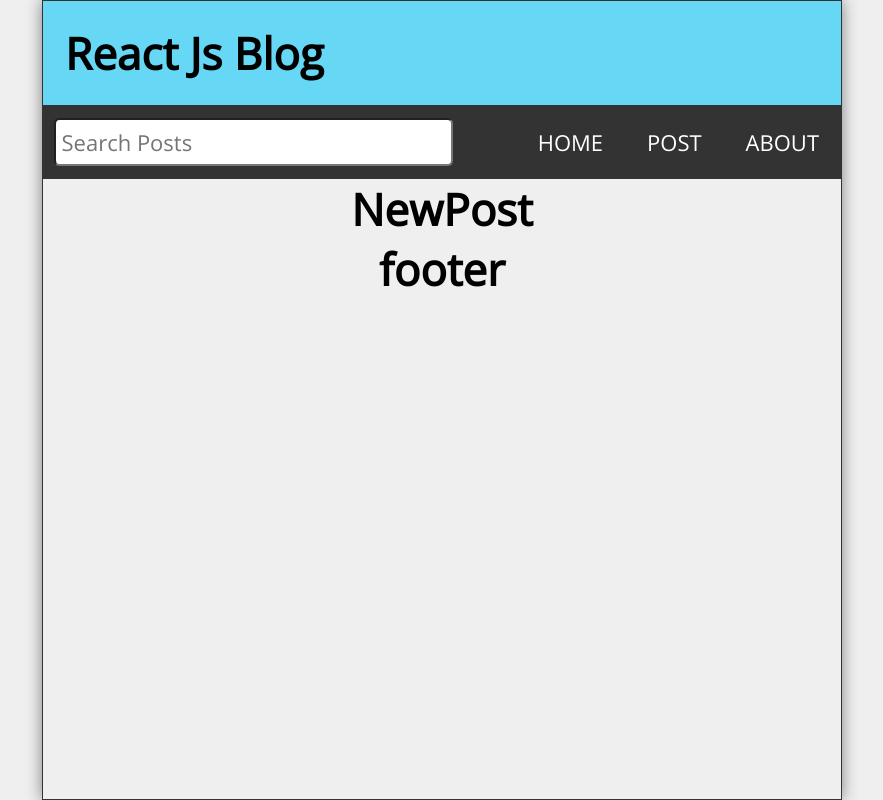
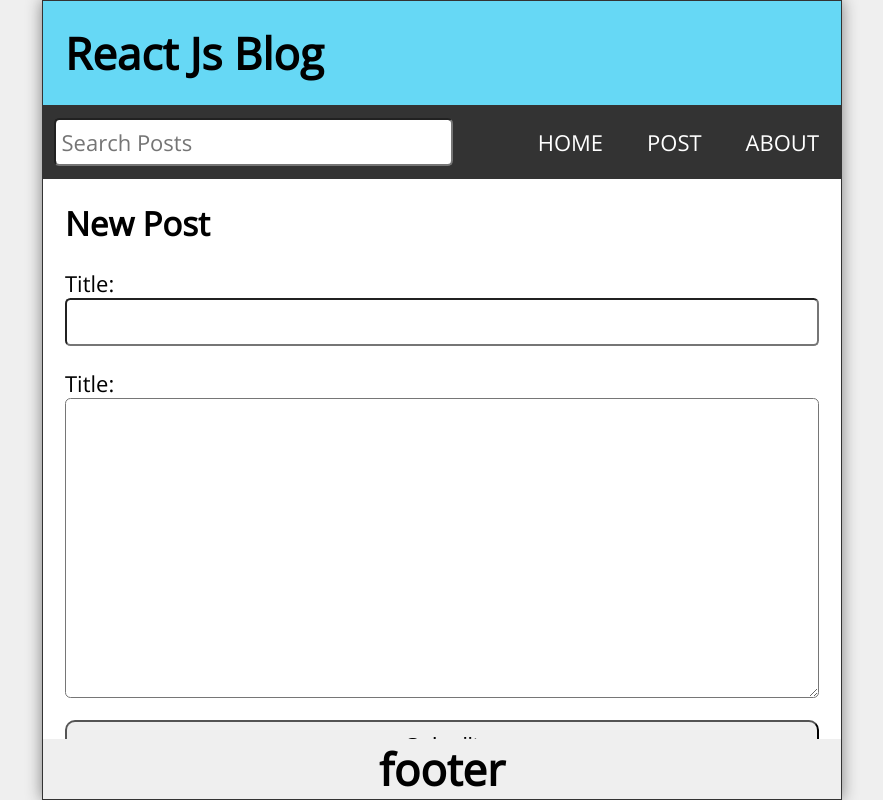
Before and after one commit to pop-dev5016/react-router, a React (Create React App) app: page /post in a window 1280 px wide. Shown: the whole page, without its empty margins (198-1081 px from the left). Built offline with nearby package versions, Linux system fonts and the light colour scheme.

Commit message:
newpost component

```diff
--- a/src/App.js
+++ b/src/App.js
@@ -10,8 +10,7 @@ import Footer from './Footer';
 import Home from './Home'
 
 function App() {
-  const [search,setSearch] = useState("")
-  const [searchResults,setSearchResults] = useState([])
+
   const [posts,setPosts] = useState([
     {
       id: 1,
@@ -38,12 +37,28 @@ function App() {
       body: "Lorem ipsum dolor sit amet consectetur adipisicing elit. Quis consequatur expedita, assumenda similique non optio! Modi nesciunt excepturi corrupti atque blanditiis quo nobis, non optio quae possimus illum exercitationem ipsa!"
     }
   ])
+  const [search,setSearch] = useState("")
+  const [searchResults,setSearchResults] = useState([])
+  const [postTitle,setPostTitle]=useState('')
+  const [postbody,setPostBody]=useState('')
   const history = useHistory()
+
   const handleDelete = (id) =>{
     const postslist = posts.filter(post=>post.id !== id)
     setPosts(postslist)
     history.push('/')
   }
+
+  const handleSubmit = () =>{
+
+  }
+
+
+
+
+
+
+
   return (
     <div className="App">
       <Header title={"React Js Blog"}></Header>
@@ -56,7 +71,13 @@ function App() {
           </Route>
 
           <Route exact path="/post">
-              <NewPost/>
+              <NewPost
+                 handleSubmit={handleSubmit}
+                 postTitle={postTitle}
+                 setPostTitle={setPostTitle}
+                 postbody={postbody}
+                 setPostBody={setPostBody}
+              />
           </Route>
 
           <Route path="/post/:id">
--- a/src/NewPost.js
+++ b/src/NewPost.js
@@ -1,9 +1,28 @@
 import React from 'react'
 
-const NewPost = () => {
+const NewPost = ({handleSubmit,postTitle,setPostTitle,postbody,setPostBody}) => {
   return (
-    <main>
-        <h1> NewPost </h1>
+    <main className='NewPost'>
+        <h2> New Post </h2>
+        <form className='newPostForm' onSubmit={handleSubmit}>
+                <label htmlFor='postTitle'>Title:</label>
+                <input
+                id="postTitle"
+                type="text"
+                required
+                value={postTitle}
+                onChange={(e)=>setPostTitle(e.preventDefault())}
+                />
+                <label htmlFor='postBody'>Title:</label>
+                <textarea
+                id="postBody"
+                required
+                value={postbody}
+                onChange={(e)=>setPostBody(e.preventDefault())}
+                >
+                </textarea>
+                <button type='submit'>Submiit</button>
+        </form>
     </main>
 
   )
```
